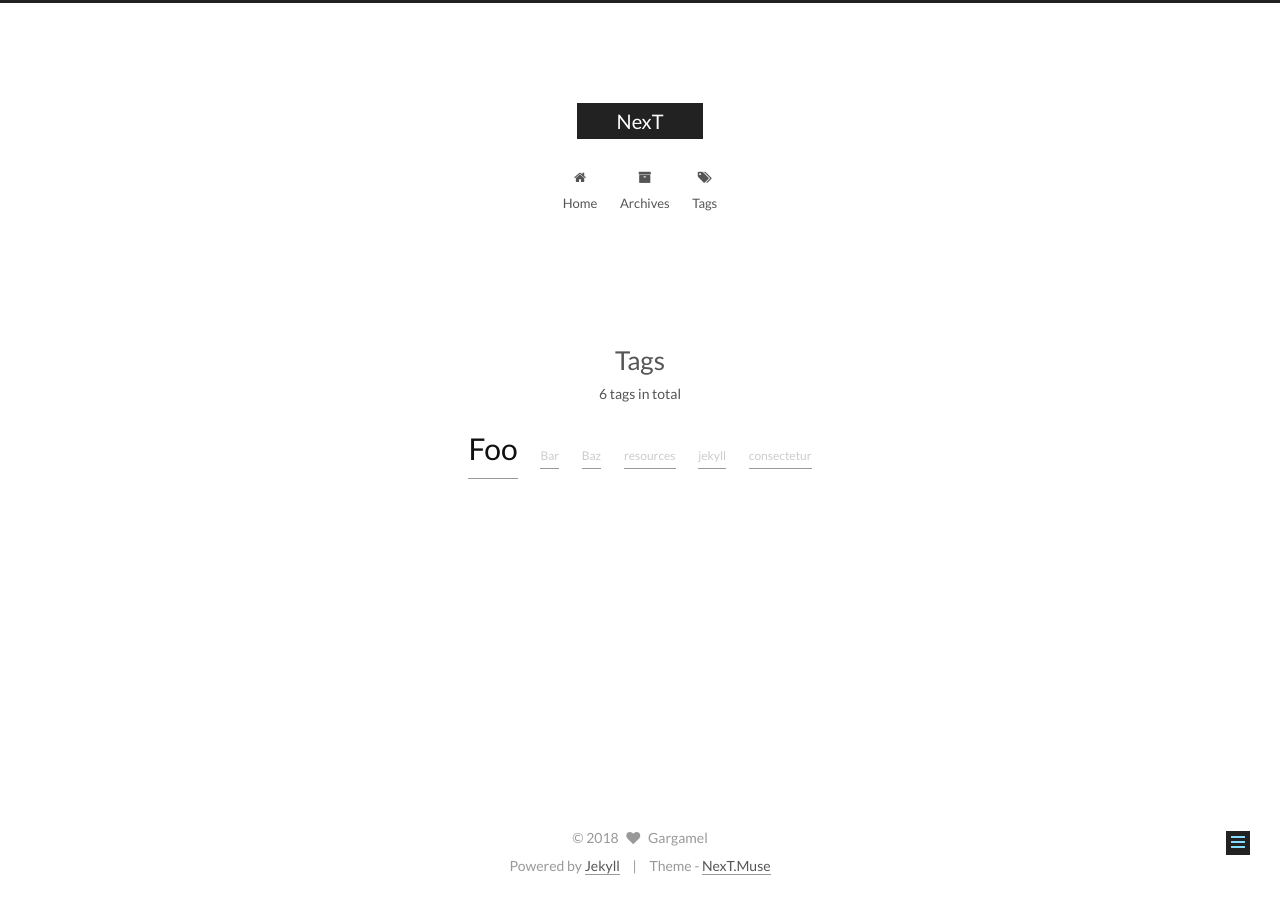
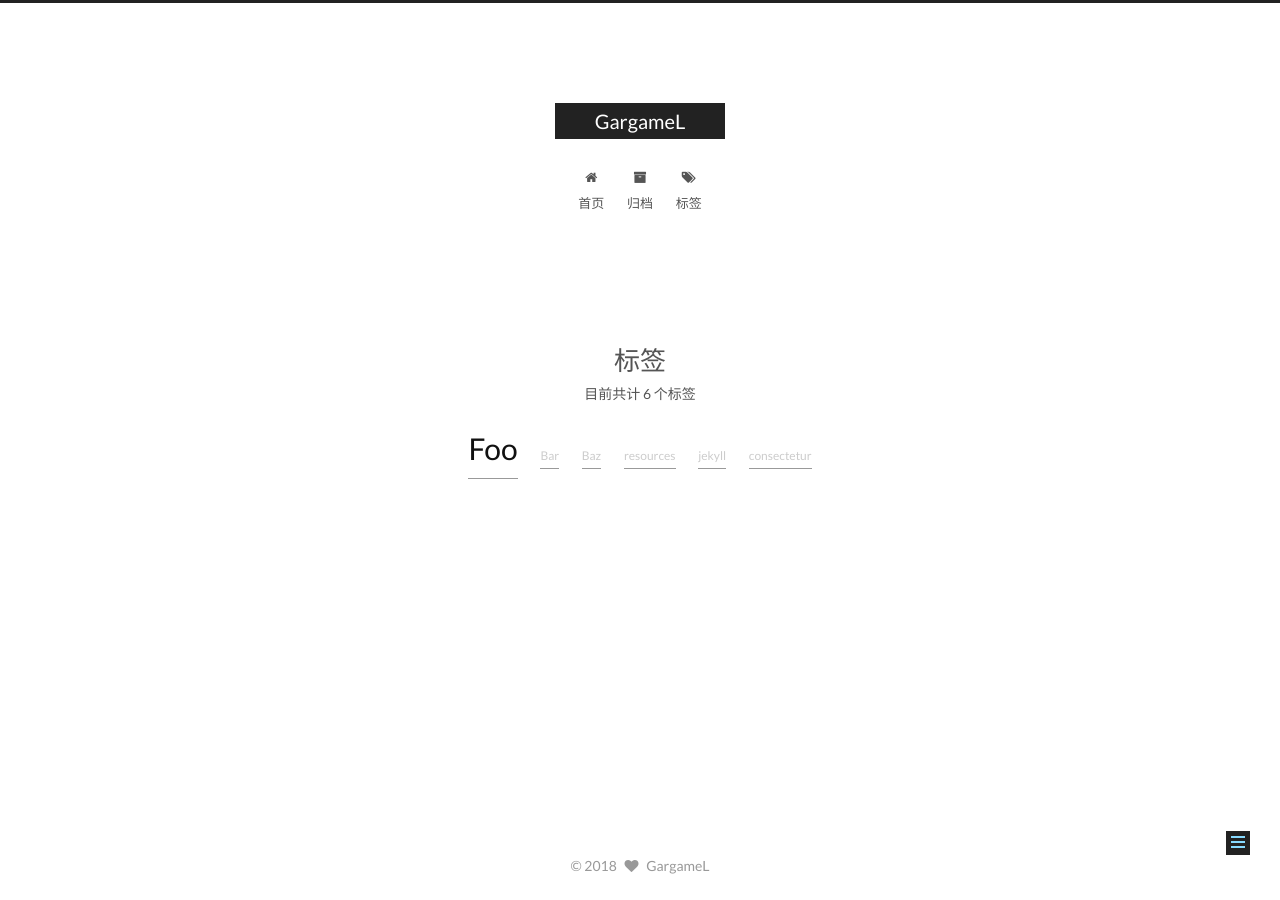
Before and after one commit to lllAlbertWulll/lllalbertwulll.github.io, a Jekyll site: the page built from tags/index.html, in a window 1280 px wide. Built offline with Jekyll 4.4.1, drawn with Linux system fonts in a browser that asks for light colours.

Commit message:
update _config.yml

```diff
--- a/_config.yml
+++ b/_config.yml
@@ -4,12 +4,12 @@
 # ---------------------------------------------------------------
 
 # Site
-title: NexT
+title: GargameL
 subtitle:
 description:
-author: Gargamel
+author: GargameL
 # Support language: de, en, fr-FR, id, ja, ko, pt-BR, pt, ru, zh-Hans, zh-hk, zh-tw
-language: en
+language: zh-Hans
 date_format: '%Y-%m-%d'
 
 # URL
@@ -79,7 +79,7 @@ plugins:
 favicon: /assets/favicon.ico
 
 # Set default keywords (Use a comma to separate)
-keywords: "Jekyll, NexT"
+keywords: "Gargamel, Blog"
 
 # Set rss to false to disable feed link.
 # Leave rss as empty to use site's feed link.
@@ -93,7 +93,7 @@ rss:
 authoricon: heart
 
 # Footer `powered-by` and `theme-info` copyright
-copyright: true
+copyright: false
 
 # ---------------------------------------------------------------
 # SEO Settings
```
